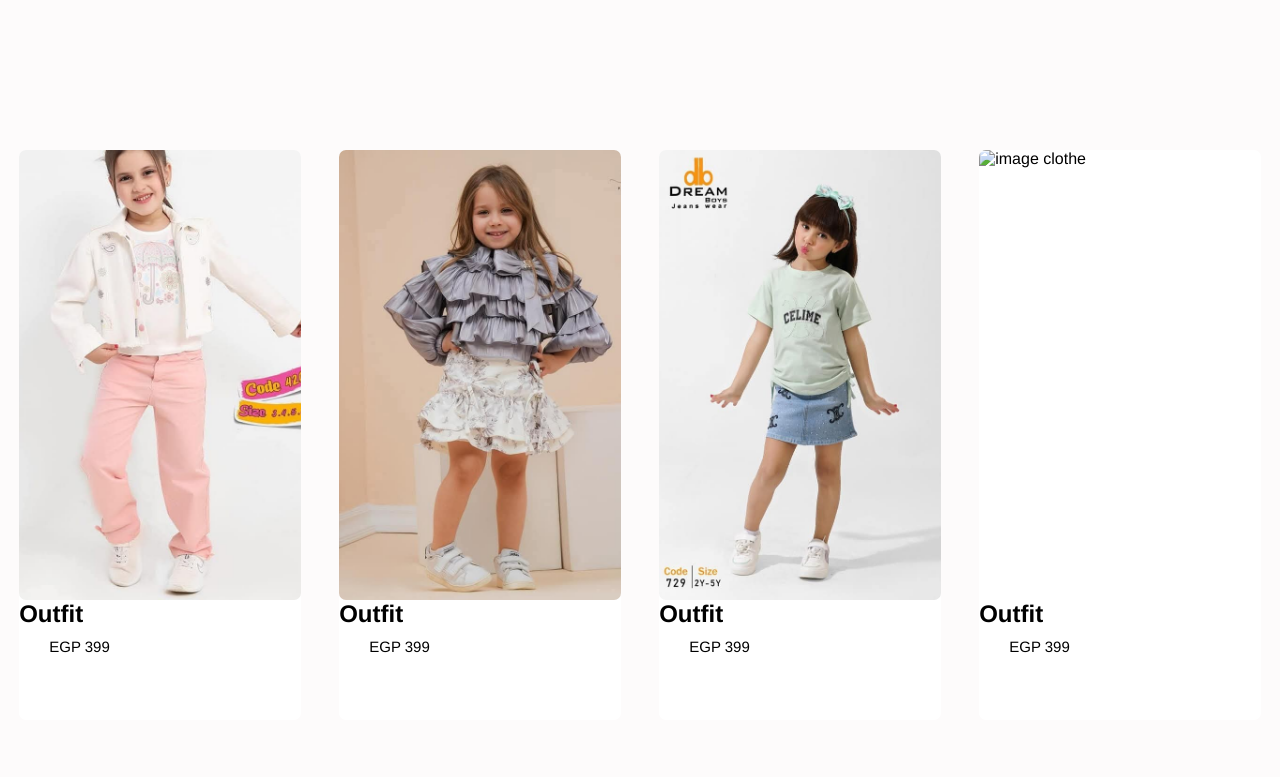
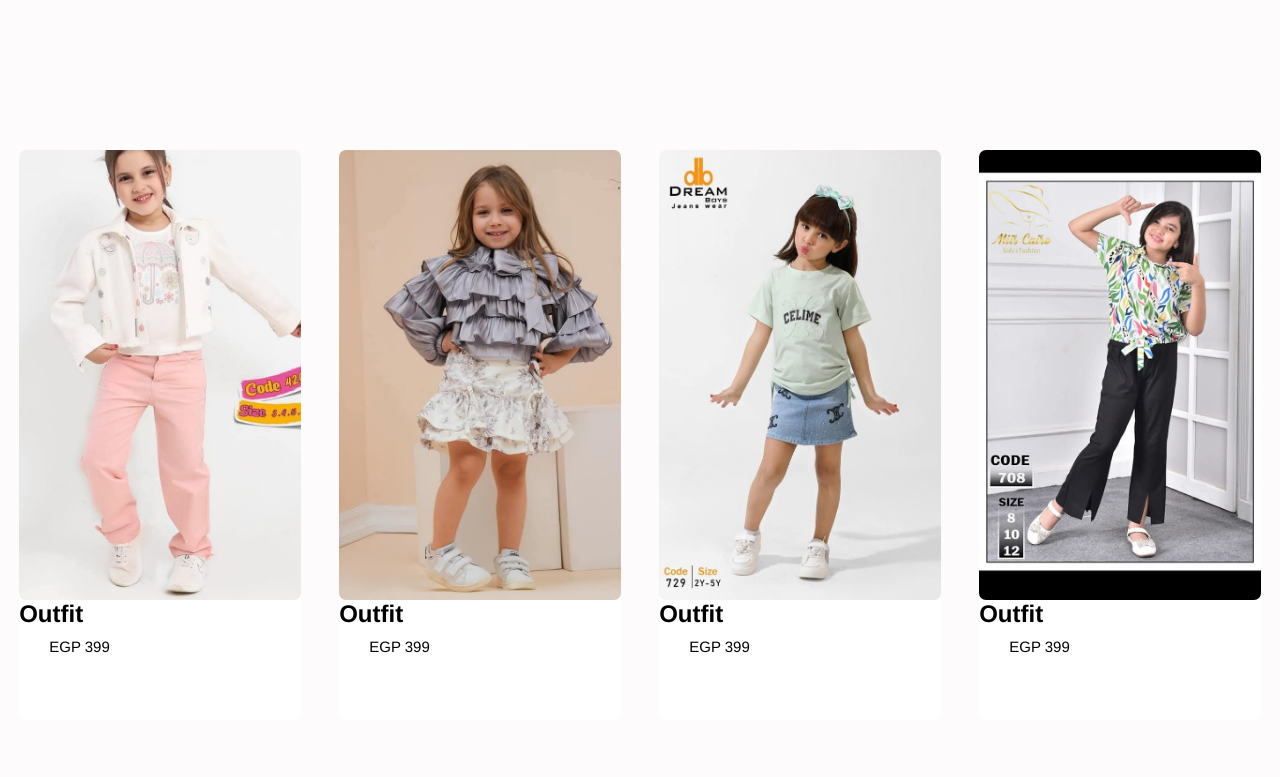
Before and after one commit to Mohamed-Gamal456/Akher--ELAnqoud, a plain HTML site: page home.html in a window 1280 px wide. Shown: the part 2152-2929 px from the top of the page. Drawn offline with Linux system fonts and the light colour scheme.

Commit message:
Update home.html

```diff
--- a/home.html
+++ b/home.html
@@ -51,7 +51,7 @@
                 <div class="product-price">350EGP</div>
             </div>
             <div class="product-card">
-                <img src="image Akhar El Anqoud\image Home\WhatsApp Image 2025-06-16 at 12.36.03_276e4f18.jpg" alt="image-clothe" >
+                <img src="image Ahar El Anqoud\image Home\WhatsApp Image 2025-06-16 at 12.36.03_276e4f18.jpg" alt="image-clothe" >
                 <div class="product-name">women's casual</div>
                 <div class="product-price">350EGP</div>
             </div>
@@ -113,8 +113,8 @@
             </div>
             <div class="container-card">
                 <div class="img-container">
-                    <img src="image Akhar El Anqoud\image Home-swap\WhatsApp Image 2025-06-17 at 13.28.53_9d83b33c.jpg" alt="image clothe" class="default-image">
-                    <img src="image Akhar El Anqoud\image Home-swap\WhatsApp Image 2025-06-17 at 13.28.53_21b929ec.jpg" alt="image clothe" class="hover-image">
+                    <img src="image Ahar El Anqoud\image Home-swap\WhatsApp Image 2025-06-17 at 13.28.53_9d83b33c.jpg" alt="image clothe" class="default-image">
+                    <img src="image Ahar El Anqoud\image Home-swap\WhatsApp Image 2025-06-17 at 13.28.53_21b929ec.jpg" alt="image clothe" class="hover-image">
                 </div>
                 <h1>Outfit</h1>
                 <p>EGP 399</p>
```
